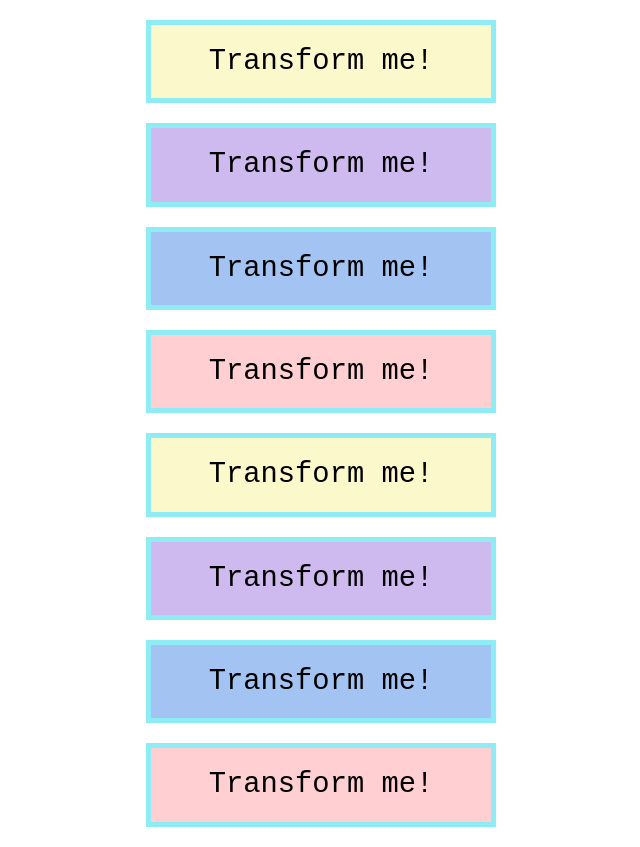
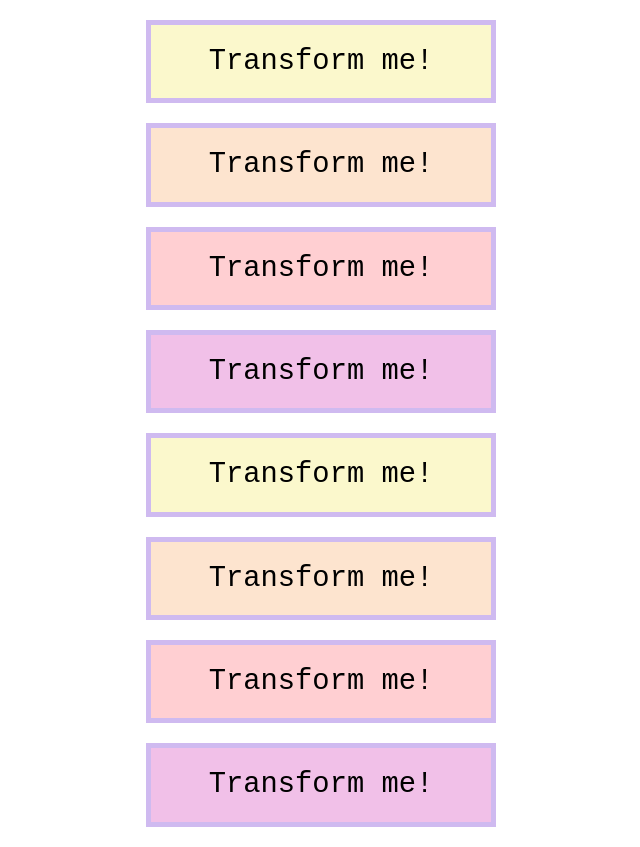
Before and after one commit to amy279/udemy_bootcamp, a plain HTML site: page Transform/index.html in a window 1280 px wide. Shown: the whole page, without its empty margins (319-959 px from the left). Drawn offline with Linux system fonts and the light colour scheme.

Commit message:
changed colors in Transform/app.css

```diff
--- a/Transform/app.css
+++ b/Transform/app.css
@@ -1,6 +1,6 @@
 h1 {
     background-color: #fbf8cc;
-    border: 5px solid #8eecf5;
+    border: 5px solid #cfbaf0;
     color: black;
     padding: 0.7em;
     width: 300px;
@@ -12,11 +12,11 @@ h1 {
 }
 
 h1:nth-of-type(2n) {
-    background-color: #cfbaf0;
+    background-color: #fde4cf;
 }
 h1:nth-of-type(3n) {
-    background-color: #a3c4f3;
+    background-color: #ffcfd2;
 }
 h1:nth-of-type(4n) {
-    background-color: #ffcfd2;
+    background-color: #f1c0e8;
 }
```
